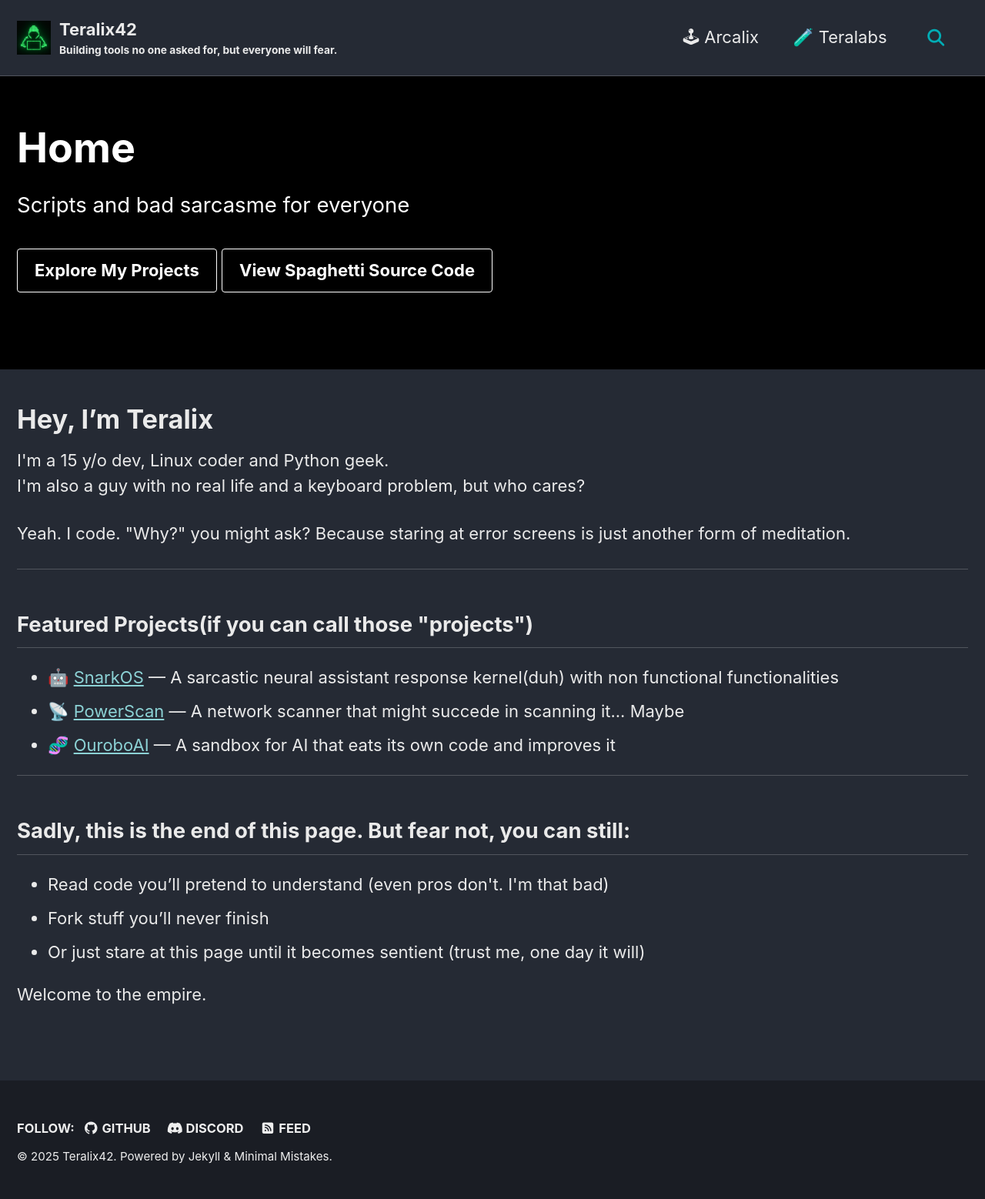
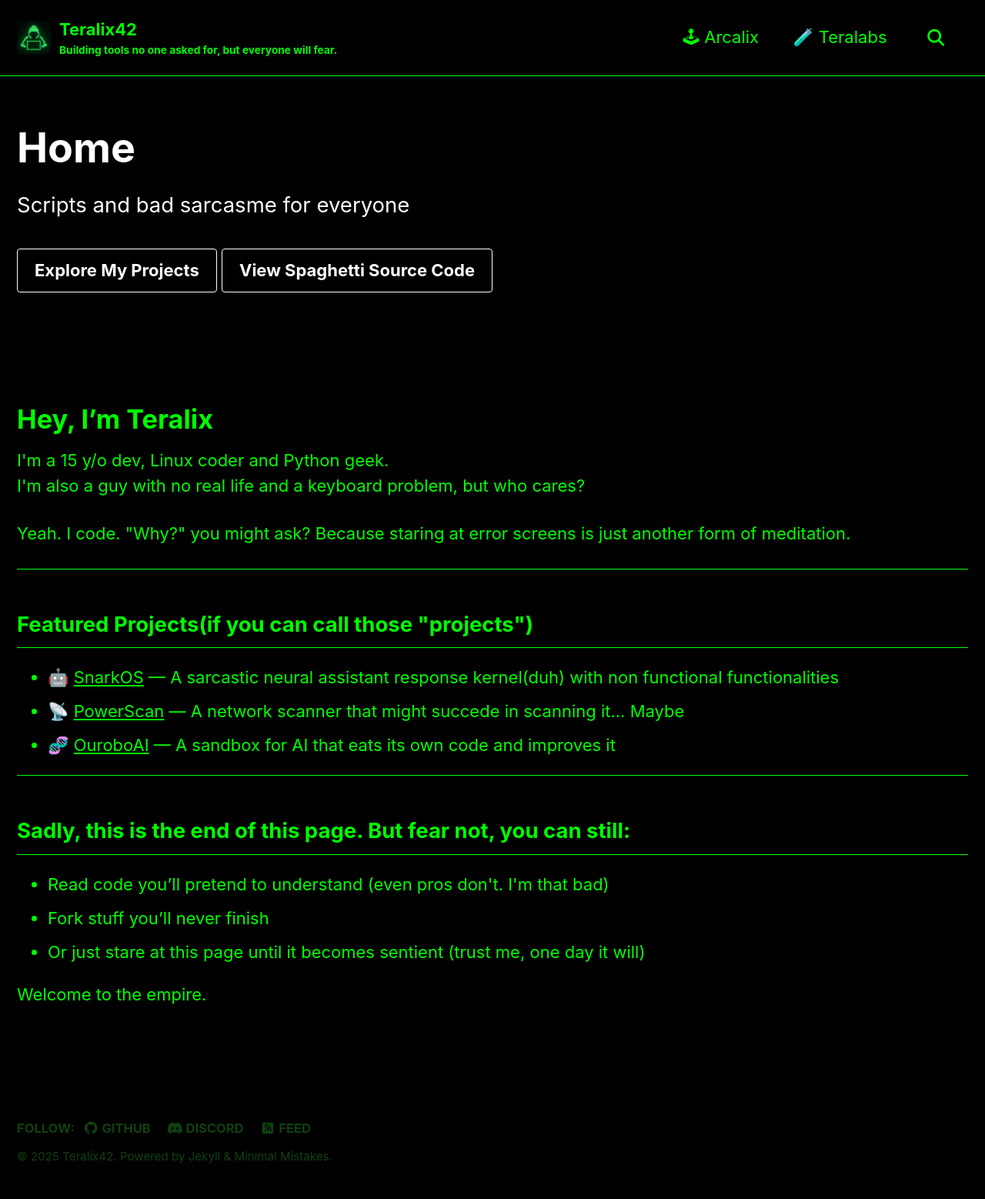
Before and after one commit to Teralix42/Teralix42.github.io, a Jekyll site: the page built from index.html, in a window 1280 px wide. Shown: the whole page at 77% size. Built offline with Jekyll 4.4.1, drawn with Linux system fonts in a browser that asks for light colours; cached includes are drawn as plain includes; the list of posts is cut into pages by our own code.

Commit message:
using terminal theme now

```diff
--- a/_config.yml
+++ b/_config.yml
@@ -1,6 +1,6 @@
 # Theme Settings
 remote_theme: "mmistakes/minimal-mistakes"
-minimal_mistakes_skin: "dark"
+minimal_mistakes_skin: "terminal"
 enable_theme_toggle: true
 
 # Head of the page
```
